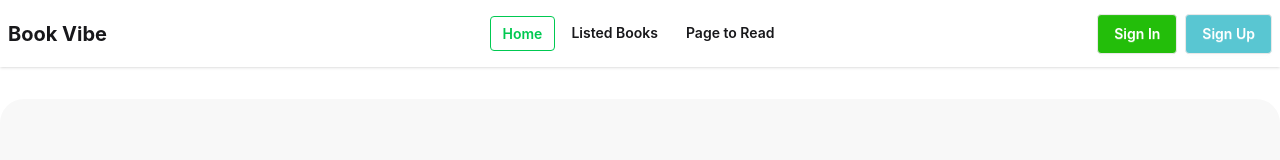
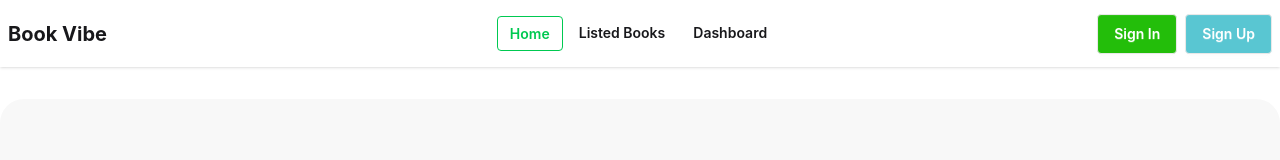
Before and after one commit to khalidhasan-m/book-vibe, a React (Vite) app: page / in a window 1280 px wide. Shown: the top 160 px of the page. Built offline with nearby package versions, Linux system fonts and the light colour scheme.

Commit message:
Rename Page to Read nav item to Dashboard

```diff
--- a/src/components/shared/navbar/Navbar.jsx
+++ b/src/components/shared/navbar/Navbar.jsx
@@ -31,7 +31,7 @@ const Navbar = () => {
             `font-semibold mr-1 ${isActive ? "text-green-500 border border-green-500" : ""}`
           }
         >
-          Page to Read
+          Dashboard
         </NavLink>
       </li>
     </>
--- a/src/pages/pageToRead/PageToRead.jsx
+++ b/src/pages/pageToRead/PageToRead.jsx
@@ -24,7 +24,7 @@ const PageToRead = () => {
 
   return (
     <div className="container mx-auto mt-13">
-      <h2 className="text-3xl font-bold text-center">Page to Read</h2>
+      <h2 className="text-3xl font-bold text-center">Reading Dashboard</h2>
       <p className="text-center text-gray-600 mt-2">
         Your reading dashboard at a glance.
       </p>
```
